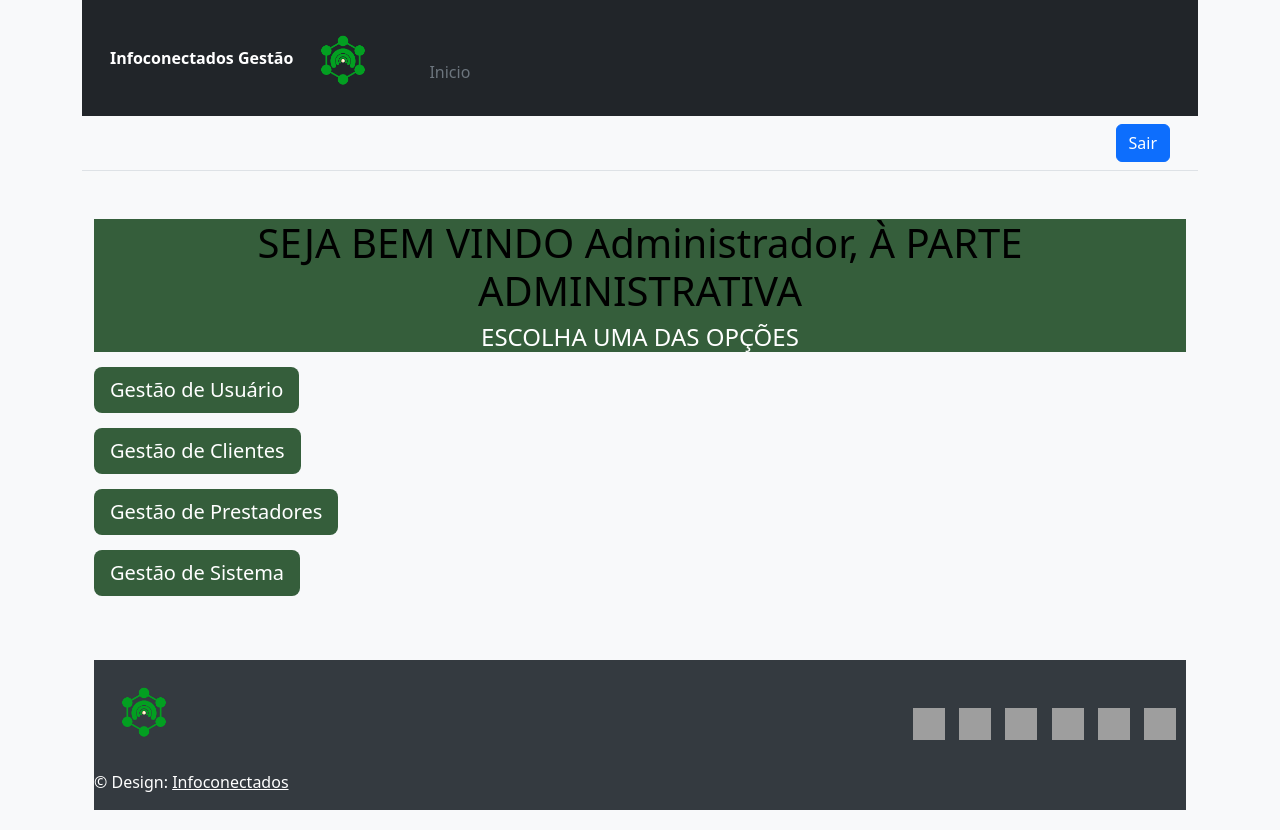
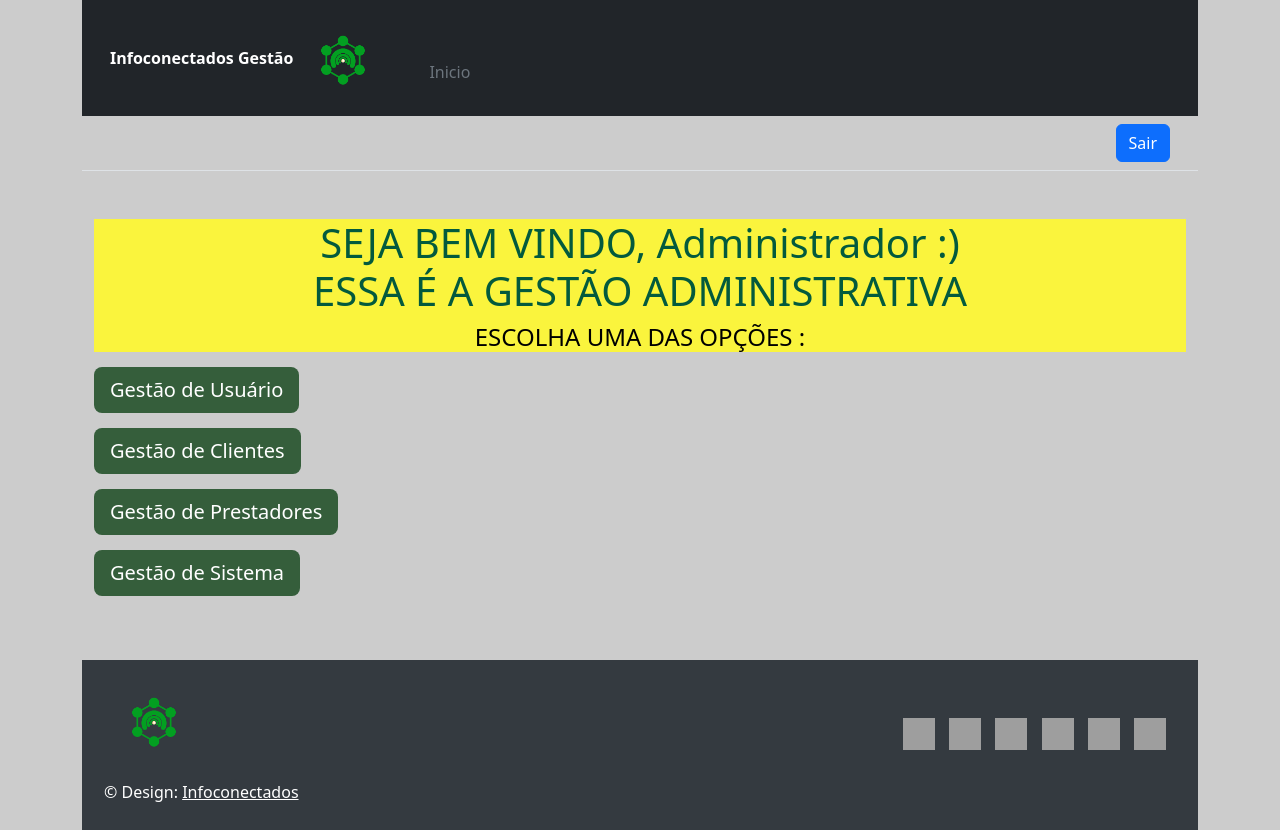
Before and after one commit to ReinaldMendes/InfoconectadosPhp, a PHP site: page /login.php in a window 1280 px wide. Run offline with PHP 8.4, Linux system fonts and the light colour scheme; a user stored in the database is signed in; data comes from the database, SQL or seed files in the repository; some libraries are stand-ins or nearby versions; grey boxes are pictures that could not be loaded.

Commit message:
COMMIT ANTES APRESENTAÇÃO

```diff
--- /dev/null
+++ b/adm/css/style-gestao.css
@@ -0,0 +1,20 @@
+
+    .row {
+        background-color: #343a40;
+        padding: 10px;
+    }
+    body {
+        background-color: #ccc;
+      }
+    h1 {
+        text-align: center;
+        color:#035a3d
+    }
+    h4 {
+        color: black; /* Cor do texto alterada para preto */
+    }
+    .jumbotron {
+        background-color: #faf43d;
+        color: white;
+        text-align: center;
+    }
--- a/adm/css/styleLogin.css
+++ b/adm/css/styleLogin.css
@@ -3,13 +3,13 @@ body {
 }
 
 .jumbotron {
-    background-color: #355E3B;
+    background-color: #5e5d35;
     color: white;
     text-align: center;
 }
 
 h1 {
-    color: #000; /* Cor do texto alterada para preto */
+    color: #007bff; /* Cor do texto alterada para preto */
 }
 h4 {
     color: white; /* Cor do texto alterada para preto */
--- a/adm/inc/header.inc.php
+++ b/adm/inc/header.inc.php
@@ -11,6 +11,7 @@
       max-width: 10%; /* Defina o tamanho máximo desejado */
       height: auto; /* Mantenha a proporção da imagem */
     }
+
   </style>
 
 
--- a/adm/login.php
+++ b/adm/login.php
@@ -12,20 +12,16 @@ $nomeUsuario = $users->getNomeUsuario(); // Obtendo o nome do usuário logado
 
 include 'inc/header.inc.php';
 ?>
-<!DOCTYPE html>
-<html lang="pt-br">
-<head>
-    <meta charset="UTF-8">
-    <meta name="viewport" content="width=device-width, initial-scale=1, shrink-to-fit=no">
+
     <link href="css/bootstrap.min.css" rel="stylesheet">
     <link rel="stylesheet" href="css/styleLogin.css">
 
-</head>
+
 <body>
     <div class="container">
         <div class="jumbotron mt-5">
-            <h1>SEJA BEM VINDO <?php echo htmlspecialchars($nomeUsuario); ?>, À PARTE ADMINISTRATIVA</h1>
-            <h4>ESCOLHA UMA DAS OPÇÕES</h4>
+            <h1>SEJA BEM VINDO, <?php echo htmlspecialchars($nomeUsuario); ?> :) <br> ESSA É A GESTÃO ADMINISTRATIVA </h1>
+            <h4>ESCOLHA UMA DAS OPÇÕES : </h4>
         </div>
         <div class="options">
             <ul>
@@ -56,7 +52,7 @@ include 'inc/header.inc.php';
     <script src="js/bootstrap.min.js"></script> <!-- Link local para o JS do Bootstrap -->
 </body>
 </html>
-
+<link rel="stylesheet" href="css/style-gestao.css">
 <?php
 include 'inc/footer.inc.php';
 ?>
```
Also changed, not shown: adm/gestaoCliente.php (+1 -18 lines), adm/gestaoPrestadores.php (+1 -15 lines), adm/gestaoSistema.php (+1 -15 lines), adm/gestaoUsuario.php (+1 -6 lines), adm/css/style-login.css (line endings or trailing spaces).
